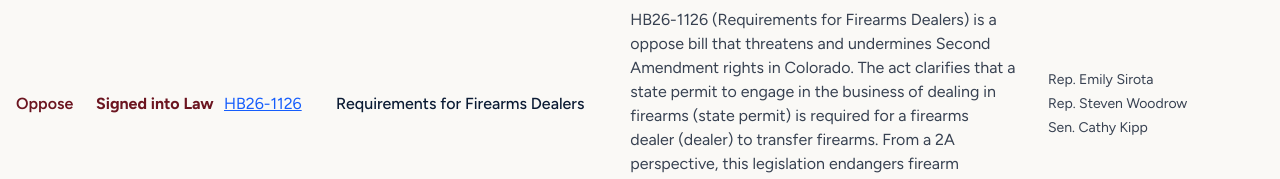
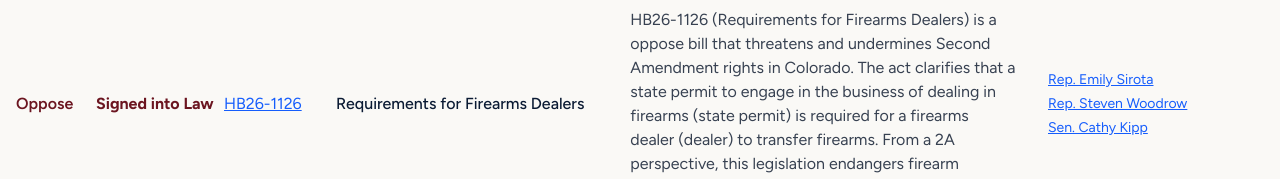
Before and after one commit to KDL-tw/armed-colorado, a Next.js app: page /billwatch in a window 1280 px wide. Shown: the part 475-654 px from the top of the page. Built offline with nearby package versions, Linux system fonts and the light colour scheme; no server answers.

Commit message:
feat(billwatch): render sponsor names as CO GA profile hyperlinks

```diff
--- a/src/app/billwatch/page.tsx
+++ b/src/app/billwatch/page.tsx
@@ -1,5 +1,6 @@
 import type { Metadata } from "next";
 import { loadGunBillCatalog } from "@/lib/gun-bill/catalog-client";
+import { splitSponsorString } from "@/lib/gun-bill/sponsor-links";
 import { ContentShell } from "@/components/ContentShell";
 import { BillTableClient } from "./BillTableClient";
 import Link from "next/link";
@@ -190,8 +191,23 @@ export default async function BillwatchPage() {
                             </td>
                             <td className="w-56 py-3 pl-2 text-muted text-sm">
                               <ul className="list-none space-y-1 p-0 m-0">
-                                {bill.sponsors.map((sponsor, index) => (
-                                  <li key={`${sponsor}-${index}`}>{sponsor}</li>
+                                {(bill.sponsorLinks ??
+                                  bill.sponsors.flatMap(splitSponsorString).map((name) => ({ name, slug: null }))
+                                ).map((s, index) => (
+                                  <li key={`${s.name}-${index}`}>
+                                    {s.slug ? (
+                                      <a
+                                        href={`https://leg.colorado.gov/legislators/${s.slug}`}
+                                        target="_blank"
+                                        rel="noopener noreferrer"
+                                        className="text-blue-600 underline hover:text-blue-800"
+                                      >
+                                        {s.name}
+                                      </a>
+                                    ) : (
+                                      s.name
+                                    )}
+                                  </li>
                                 ))}
                               </ul>
                             </td>
```
